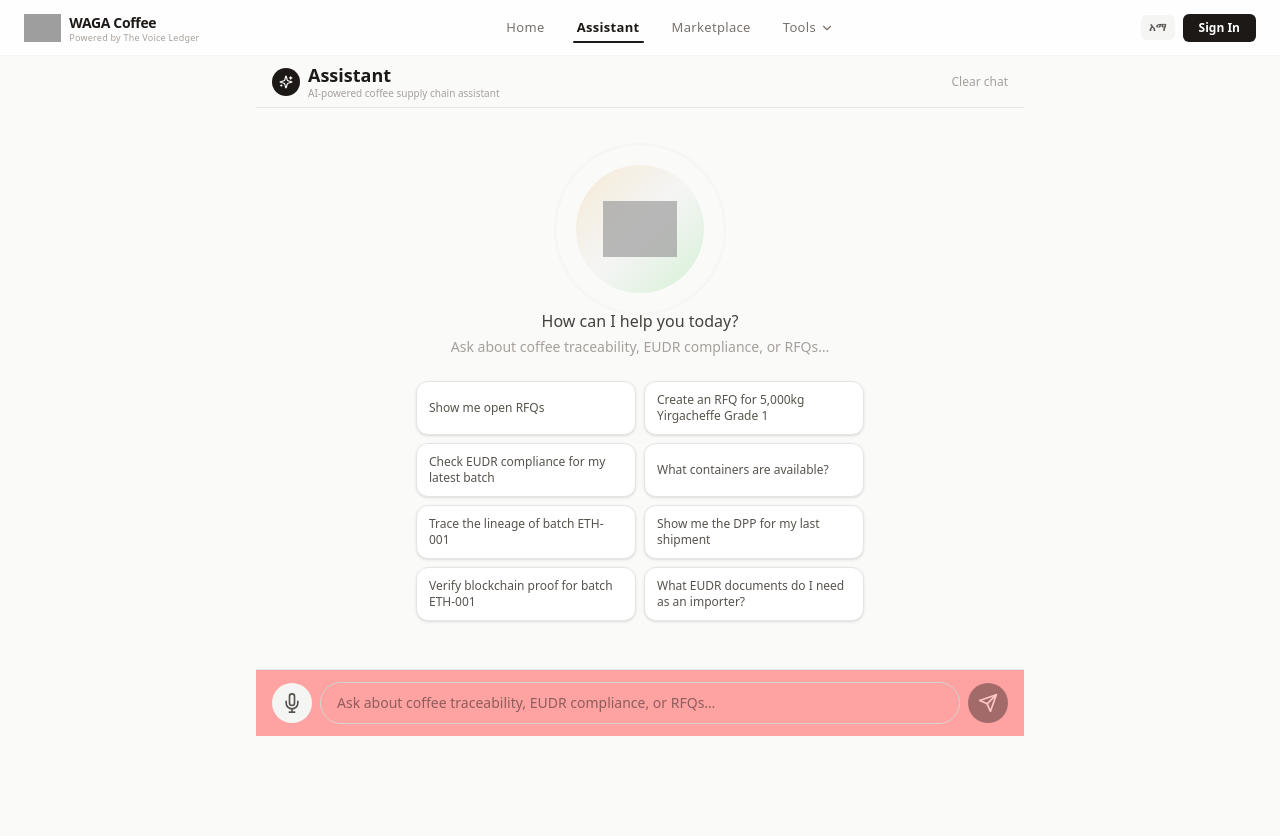
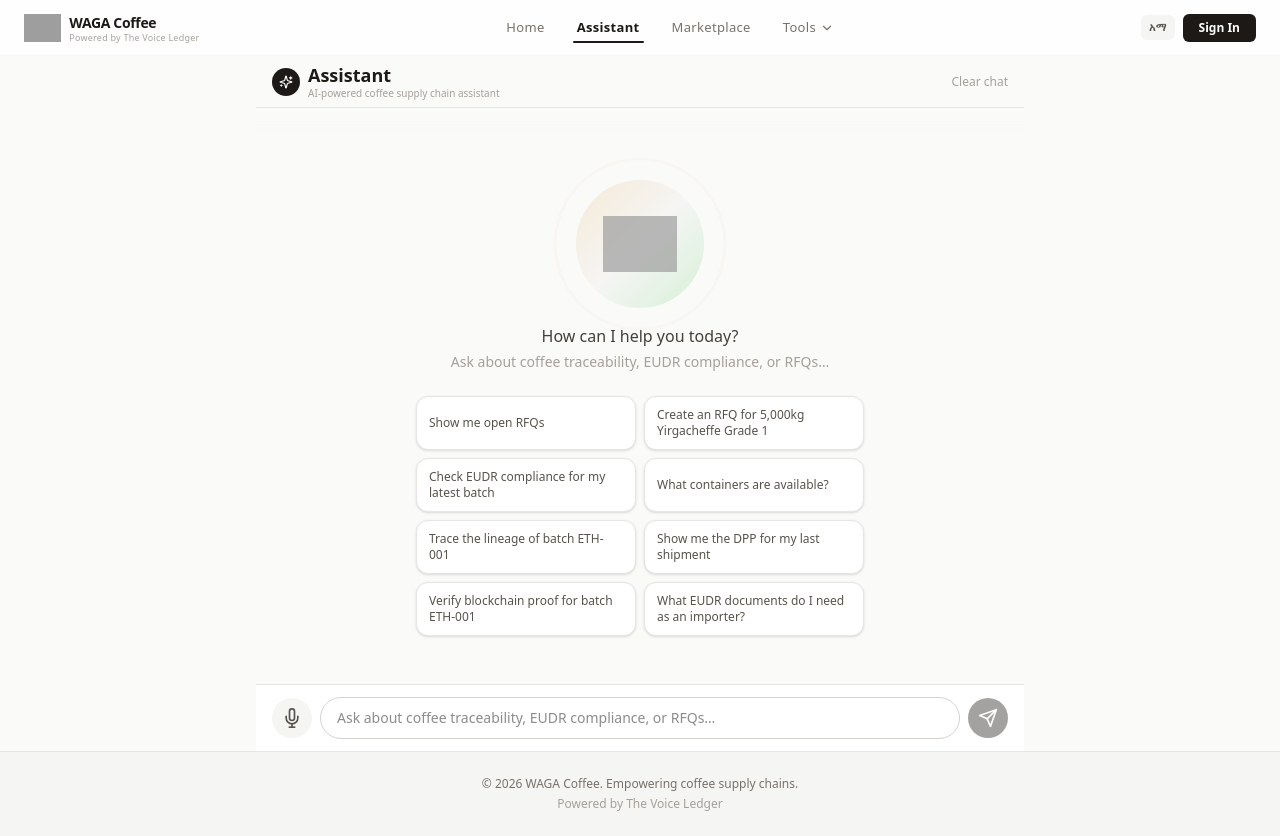
Before and after one commit to The-Voice-Ledger/Voice-Ledger, a React (Vite) app in the folder web-frontend/: page /app/assistant in a window 1280 px wide. Before the commit the page ends 800 px from the top, so only its background shows below. Built offline with nearby package versions, Linux system fonts and the light colour scheme; grey boxes are pictures that could not be loaded.

Commit message:
revert: restore web frontend to original state (changes were meant for Telegram miniapp)

```diff
--- a/web-frontend/src/App.jsx
+++ b/web-frontend/src/App.jsx
@@ -1,4 +1,4 @@
-import { Routes, Route, useLocation } from 'react-router-dom'
+import { Routes, Route } from 'react-router-dom'
 import Navbar from './components/Navbar'
 import Footer from './components/Footer'
 import Landing from './pages/Landing'
@@ -12,13 +12,10 @@ import Financing from './pages/Financing'
 import Tracking from './pages/Tracking'
 
 export default function App() {
-  const location = useLocation()
-  const isChat = location.pathname === '/assistant'
-
   return (
-    <div className={`flex flex-col bg-stone-50 text-stone-900 ${isChat ? 'h-dvh overflow-hidden' : 'min-h-dvh'}`}>
+    <div className="flex flex-col min-h-dvh bg-stone-50 text-stone-900">
       <Navbar />
-      <main className={`flex-1 flex flex-col ${isChat ? 'min-h-0' : ''}`}>
+      <main className="flex-1">
         <Routes>
           <Route path="/" element={<Landing />} />
           <Route path="/assistant" element={<Assistant />} />
@@ -32,7 +29,8 @@ export default function App() {
           <Route path="/tracking" element={<Tracking />} />
         </Routes>
       </main>
-      {!isChat && <Footer />}
+      {/* Footer on all pages */}
+      <Footer />
     </div>
   )
 }
--- a/web-frontend/src/pages/Assistant.jsx
+++ b/web-frontend/src/pages/Assistant.jsx
@@ -315,7 +315,7 @@ export default function Assistant() {
   const initial = userInitial(user)
 
   return (
-    <div className="flex flex-col max-w-3xl mx-auto w-full" style={{ height: 'calc(100dvh - 3.5rem)' }}>
+    <div className="flex flex-col flex-1 max-w-3xl mx-auto w-full">
       {/* Header bar */}
       <div className="flex items-center justify-between px-3 sm:px-4 py-2 border-b border-stone-200">
         <div className="flex items-center gap-2">
@@ -336,7 +336,7 @@ export default function Assistant() {
       </div>
 
       {/* Messages area - with top fade gradient */}
-      <div ref={scrollRef} className="relative flex-1 min-h-0 overflow-y-auto">
+      <div ref={scrollRef} className="relative flex-1 overflow-y-auto">
         {/* Top fade hint */}
         <div className="sticky top-0 left-0 right-0 h-6 bg-gradient-to-b from-stone-50 to-transparent z-10 pointer-events-none" />
 
@@ -468,8 +468,8 @@ export default function Assistant() {
         </div>
       </div>
 
-      {/* Input bar — DEBUG: red bg + mb-16 to shift up and make visible */}
-      <div className="border-t border-stone-200 bg-red-300 px-3 sm:px-4 py-3 mb-16">
+      {/* Input bar */}
+      <div className="border-t border-stone-200 bg-white px-3 sm:px-4 py-3 pb-[calc(0.75rem+env(safe-area-inset-bottom))]">
         <form onSubmit={handleSubmit} className="flex items-center gap-1.5 sm:gap-2">
           {/* Voice button */}
           <button
```
Also changed, not shown: 3 other files (tests, documents, lock files or other folders).
